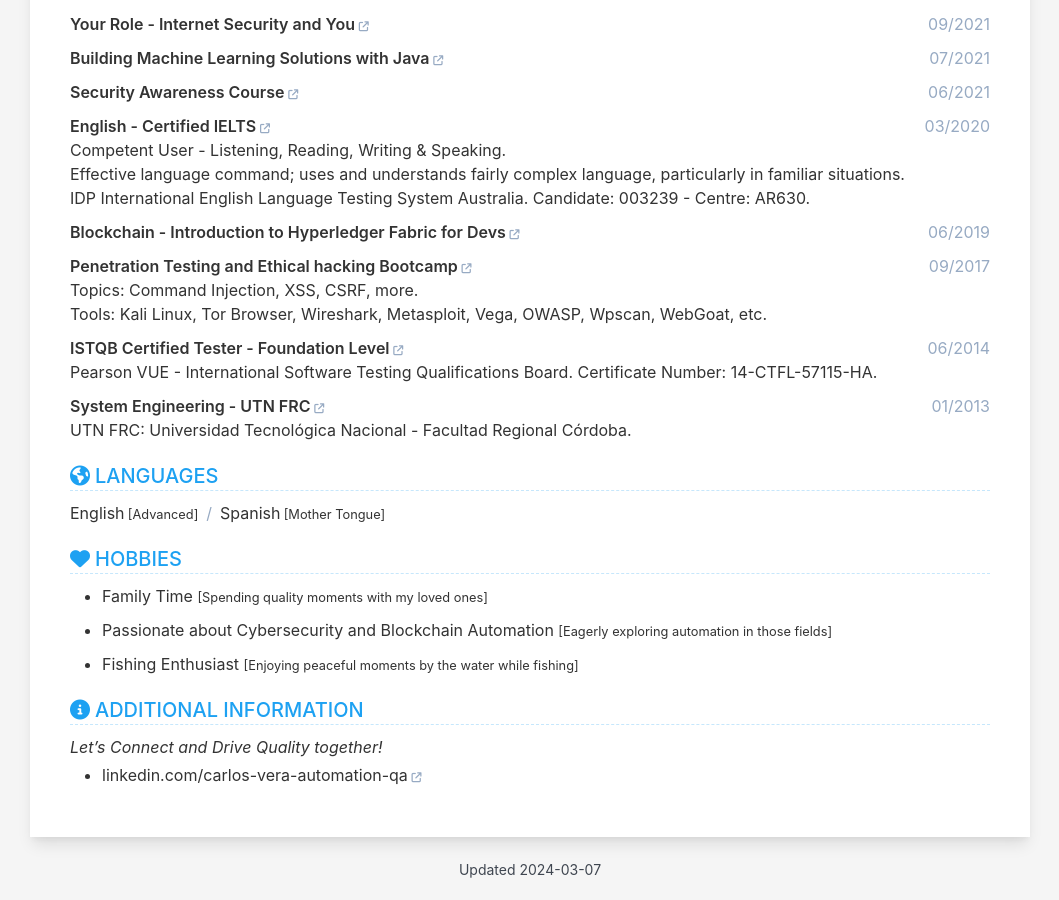
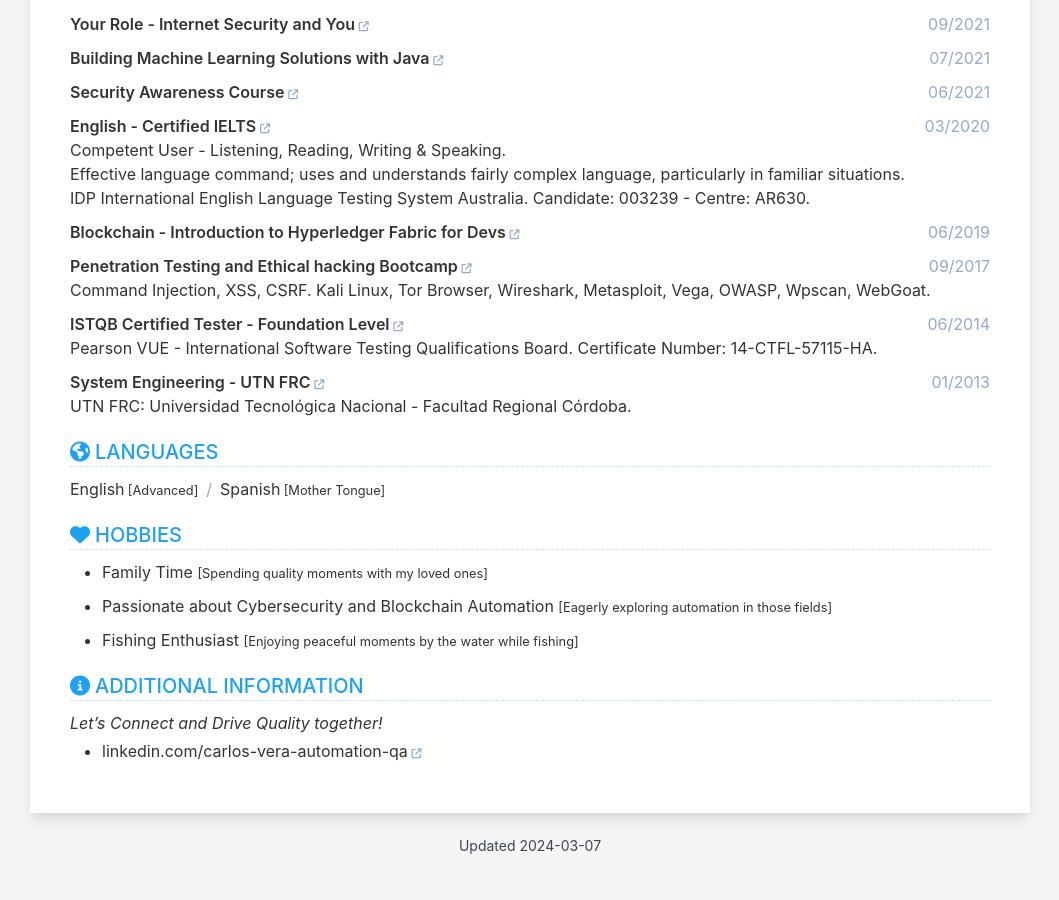
Before and after one commit to cvera08/full-resume, a Jekyll site: the page built from index.html, in a window 1280 px wide and 900 px high, scrolled down 5020 px. Shown: the whole window, without its empty margins (110-1169 px from the left). Built offline with Jekyll 4.4.1, drawn with Linux system fonts in a browser that asks for light colours; after the commit the page ends 5896 px from its top, so only the background shows below that.

```diff
--- a/_data/data.yml
+++ b/_data/data.yml
@@ -360,8 +360,7 @@ education:
       link: 'https://www.udemy.com/course/complete-pentester-course/'
       date: 09/2017
       description: |
-        Topics: Command Injection, XSS, CSRF, more.
-        Tools: Kali Linux, Tor Browser, Wireshark, Metasploit, Vega, OWASP, Wpscan, WebGoat, etc.
+        Command Injection, XSS, CSRF. Kali Linux, Tor Browser, Wireshark, Metasploit, Vega, OWASP, Wpscan, WebGoat.
 
     - institution: ISTQB Certified Tester - Foundation Level
       link: 'https://www.istqb.org/'
```
